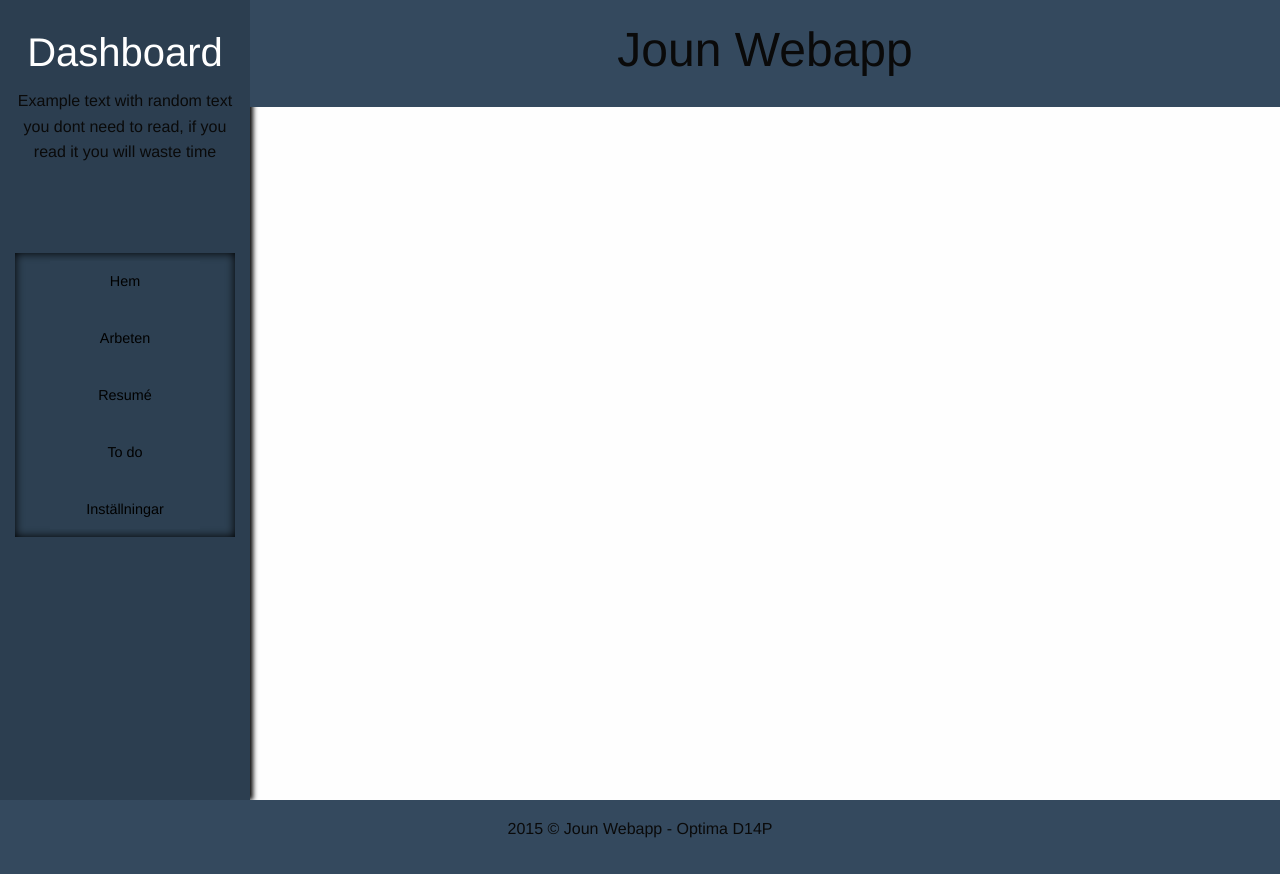
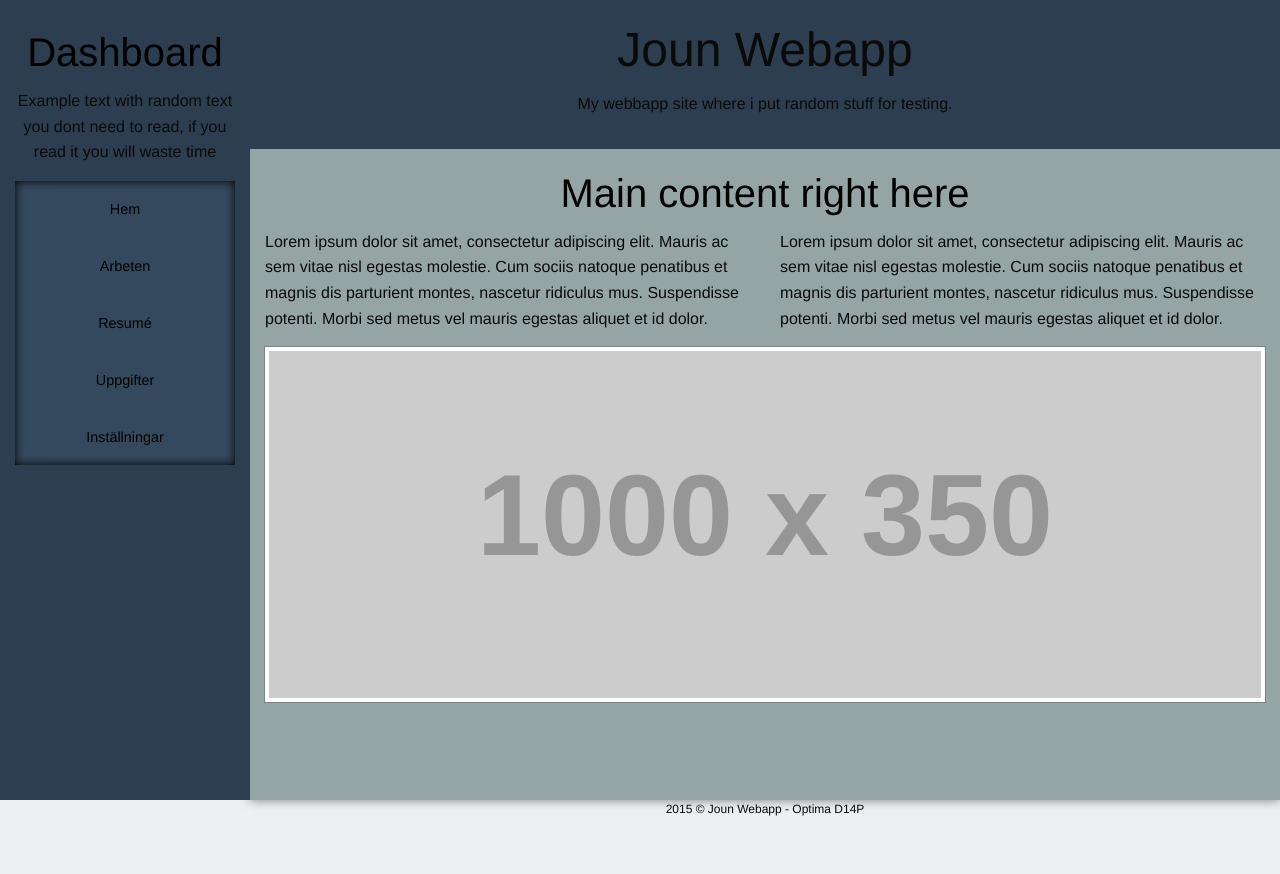
Before and after one commit to jounee/Web-app, a plain HTML site: page dashboard.html in a window 1280 px wide. After the commit the page ends 835 px from the top, so only its background shows below. Drawn offline with nearby package versions, Linux system fonts and the light colour scheme; placeholder pictures from the web are drawn by us.

Commit message:
need more modifications still

```diff
--- a/css/dashboard.css
+++ b/css/dashboard.css
@@ -1,31 +1,41 @@
+body
+{
+	background: #ecf0f1;
+}
 h2
 {
-	color: white;
+	color: black;
+	text-align: center;
 }
-
+/* Sidebar */
 .off-canvas.position-left
 {
 	height: 100%;
-	background:  #2c3e50;
-	-webkit-box-shadow: 4px 1px 5px -1px rgba(0,0,0,1);
-	-moz-box-shadow: 4px 1px 5px -1px rgba(0,0,0,1);
-	box-shadow: 4px 1px 5px -1px rgba(0,0,0,1);
+	background:	#2c3e50;
 }
 .row.column
 {
 	text-align: center;
 
 }
+/* Primary top bar */
 .callout.primary
 {
-	border: 0;
-	background: #34495e; /* fallback for old browsers */
-	background: -webkit-linear-gradient(to left, #606c88 , #3f4c6b); /* Chrome 10-25, Safari 5.1-6 */
+	background: #2c3e50;
+	border: 0px;
+}
+/* Navigation */
+.topic
+{
+	background-color: #34495e;
+	-moz-box-shadow:    inset 0 0 10px #000000;
+	-webkit-box-shadow: inset 0 0 10px #000000;
+	box-shadow:
 }
 .button
 {
 	width: 150px;
-	background-color: #2d4052;
+	background-color: #34495e;
 	color: black;
 	margin: 0.5rem 0 0.5rem;
 }
@@ -34,21 +44,22 @@ h2
 	background-color: #34495e;
 	color: black;
 }
-hr
-{
-    height: 12px;
-    border: 0;
-    box-shadow: inset 0 15px 15px -15px rgba(0, 0, 0, 0.3);
-}
+/* footer copyright */
 .copyright
 {
-	width: 100%;
+	margin-left: 250px;
 	text-align: center;
 }
-.topic
+.copyright p
 {
-	background-color: #2d4052;
-	-moz-box-shadow:    inset 0 0 10px #000000;
-	-webkit-box-shadow: inset 0 0 10px #000000;
-	box-shadow:
+	font-size: 12px;
 }
+/* Main content */
+.off-canvas-content
+{
+	background-color: #95a5a6;
+}
+.medium-6.column
+{
+	width: 50%;
+}
--- a/dashboard.html
+++ b/dashboard.html
@@ -18,15 +18,11 @@
 		</div>
 		<div class="row column">
 			<p>Example text with random text you dont need to read, if you read it you will waste time</p>
-			</br>
-			</br>
-			</br>
-
 			<div class="topic">
 				<div class="button">Hem</div>
 				<div class="button">Arbeten</div>
 				<div class="button">Resumé</div>
-				<div class="button">To do</div>
+				<div class="button">Uppgifter</div>
 				<div class="button">Inställningar</div>
 			</div>
 		</div>
@@ -41,18 +37,31 @@
 <div class="callout primary">
 <div class="row column">
 	<h1>Joun Webapp</h1>
+	<p>My webbapp site where i put random stuff for testing.</p>
 </div>
 </div>
+	<div class="main-content">
+	<h2>Main content right here</h2>
+		<div class="medium-6 column">
+			<p>Lorem ipsum dolor sit amet, consectetur adipiscing elit. Mauris ac sem vitae nisl egestas molestie. Cum sociis natoque penatibus et magnis dis parturient montes, nascetur ridiculus mus. Suspendisse potenti. Morbi sed metus vel mauris egestas aliquet et id dolor.</p>
+		</div>
+		<div class="medium-6 column">
+			<p>Lorem ipsum dolor sit amet, consectetur adipiscing elit. Mauris ac sem vitae nisl egestas molestie. Cum sociis natoque penatibus et magnis dis parturient montes, nascetur ridiculus mus. Suspendisse potenti. Morbi sed metus vel mauris egestas aliquet et id dolor.</p>
+		</div>
+		<div class="large-12 column">
+			<img class="thumbnail" src="http://placehold.it/1000x350">
+		</div>
+	</div>
 </div>
-</div>
-</nav>
-<div class="callout primary">
 <main>
 	<div class="copyright">
 		<p>2015 &copy; Joun Webapp - Optima D14P</p>
 	</div>
 </main>
 </div>
+</nav>
+
+
 	<script src="https://code.jquery.com/jquery-2.1.4.min.js"></script>
 	<script src="js/foundation.min.js"></script>
 	<script>
```
